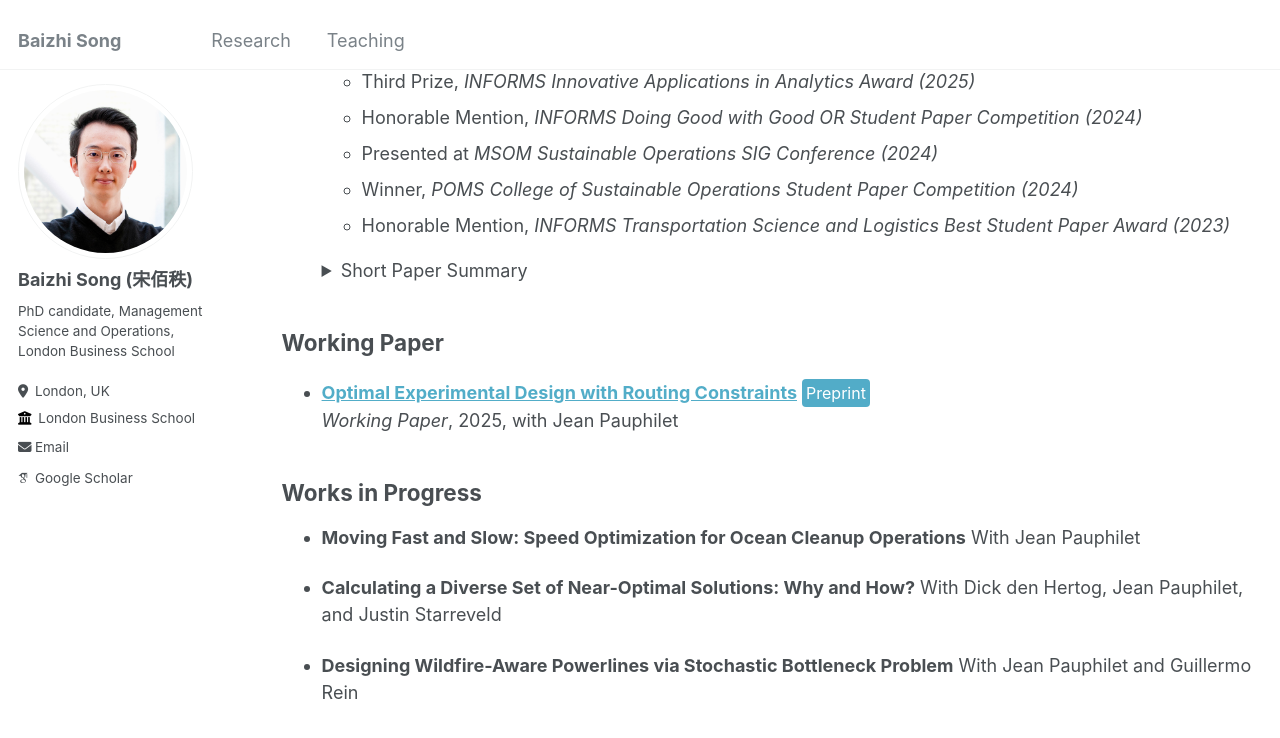
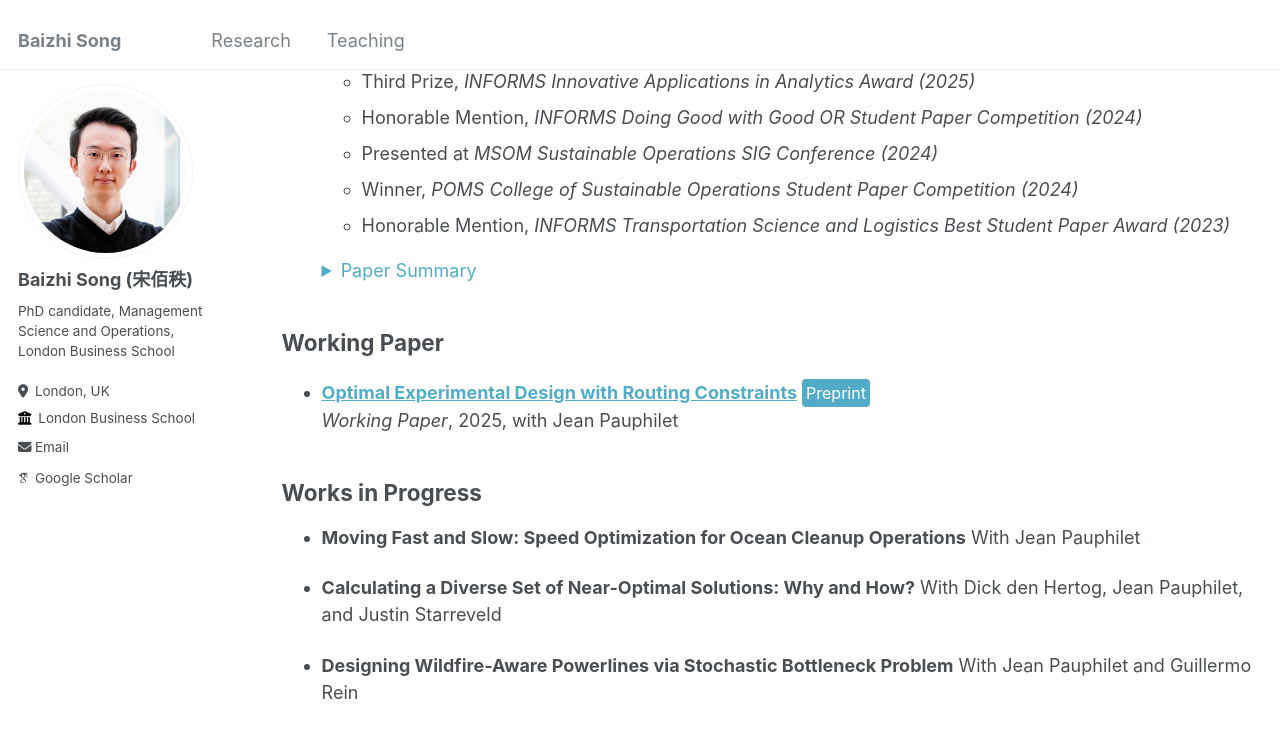
Before and after one commit to Baizhi-Song/baizhi-song.github.io, a Jekyll site: the page built from _pages/research.md, in a window 1280 px wide and 900 px high, scrolled down 485 px. Shown: the top 738 px of the window. Built offline with Jekyll 4.4.1, drawn with Linux system fonts in a browser that asks for light colours; some web fonts are replaced.

Commit message:
Update research.md

```diff
--- a/_pages/research.md
+++ b/_pages/research.md
@@ -25,8 +25,8 @@ header:
   - Honorable Mention, *INFORMS Transportation Science and Logistics Best Student Paper Award (2023)*
 
   <details style="margin: 0.5em 0 1em; padding-top: 0.5em;">
-    <summary style="cursor: pointer; ">
-      Short Paper Summary
+    <summary style="cursor: pointer; color: #52acc8">
+      Paper Summary
     </summary>
     <p>
       Increasing ocean plastic pollution is irreversibly harming ecosystems and human economic activities. We partner with a Dutch NGO, <a href="https://theoceancleanup.com/">The Ocean Cleanup (TOC)</a>, and use optimization to help clean up oceans from plastic faster.
```
